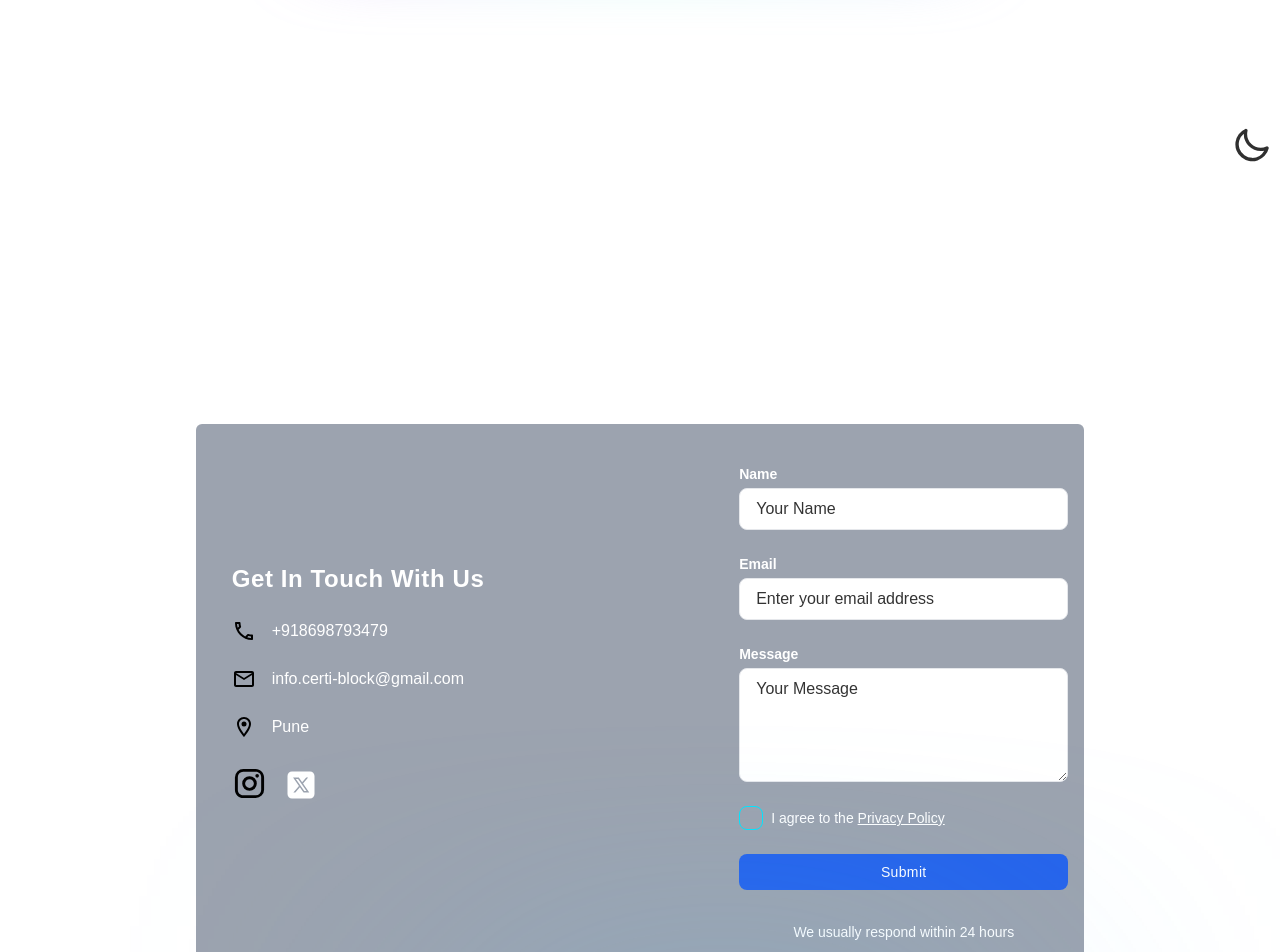
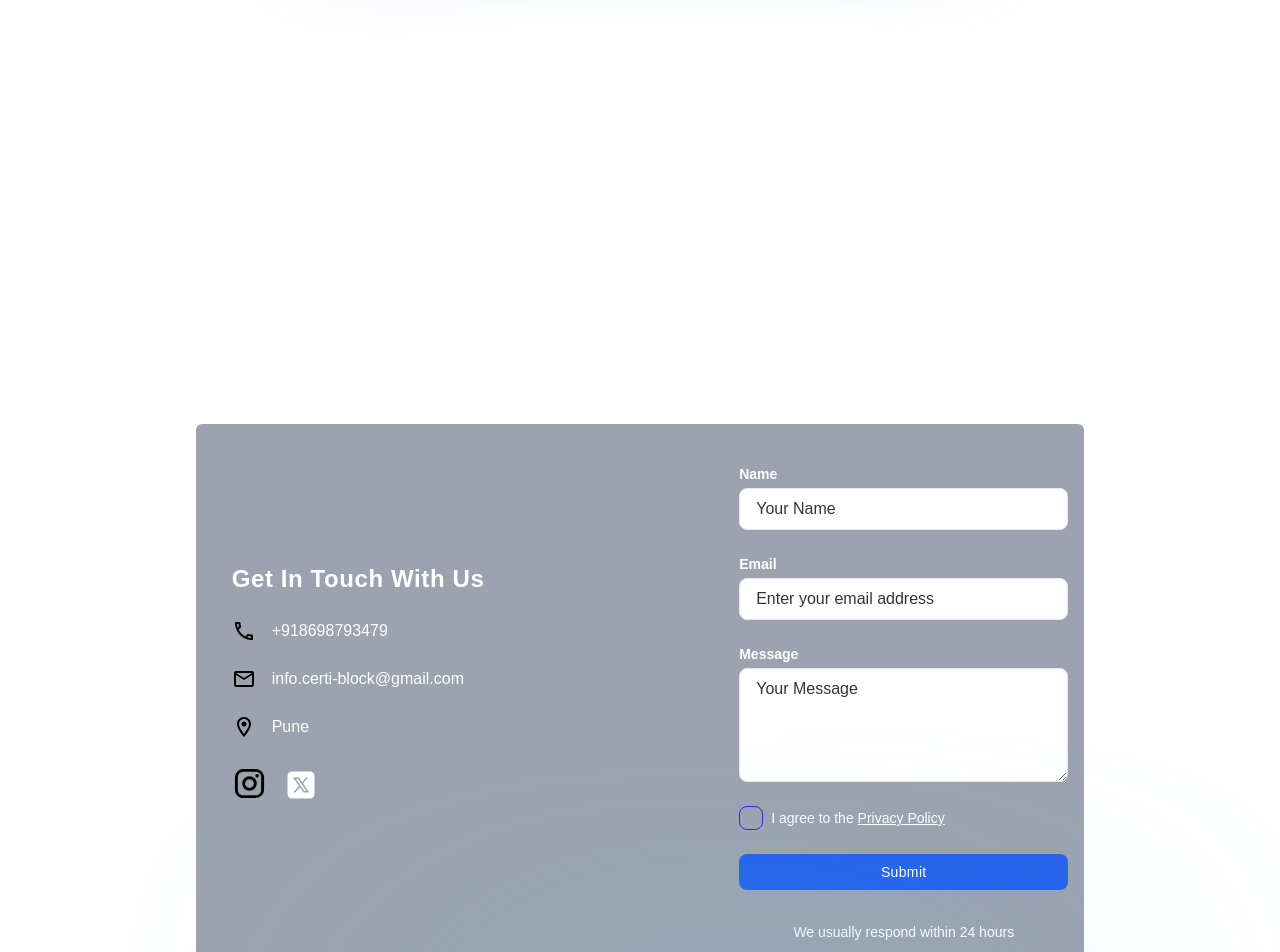
Before and after one commit to Nuthanmc/Grade-Chain, a Next.js app: page / in a window 1280 px wide. Shown: the part 620-1572 px from the top of the page. Built offline with nearby package versions, Linux system fonts and the light colour scheme; a web font is replaced by a local one.

Commit message:
Remove ThemeToggle component

```diff
--- a/app/admin-login/page.js
+++ b/app/admin-login/page.js
@@ -1,5 +1,5 @@
 "use client";
-import ThemeToggle from "@/components/ThemeToggle";
+
 import { motion } from "framer-motion";
 import Image from "next/image";
 import React from "react";
@@ -32,7 +32,7 @@ const AdminLogin = () => {
       exit="exit"
       variants={variants}
     >
-      <ThemeToggle />
+
       <section class="h-screen">
         <div class="flex justify-end">
           <div class="text-center lg:text-left m-2   absolute">
--- a/app/admin/page.js
+++ b/app/admin/page.js
@@ -13,7 +13,6 @@ import {
   setDoc,
 } from "firebase/firestore";
 import db from "@/config/firebase";
-import ThemeToggle from "@/components/ThemeToggle";
 
 const CreateInstitutes = () => {
   const [formData, setFormData] = useState({
@@ -237,7 +236,6 @@ const CreateInstitutes = () => {
       </div>
       {/* MAIN CONTENT */}
       <div className="w-full">
-        <ThemeToggle />
         <div className="flex mt-10 items-center justify-center">
           <div className="overflow-x-auto">
             <h3 className="text-md sm:text-xl dark:text-white text-gray-900 capitalize p-3 flex items-center">
--- a/app/globals.css
+++ b/app/globals.css
@@ -181,7 +181,7 @@ body {
 }
 
 /* CSS code */
-html[data-theme="dark-theme"] {
+@media (prefers-color-scheme: dark) {
   .MuiSvgIcon-root,
   .MuiTablePagination-selectLabel,
   .MuiTablePagination-displayedRows {
@@ -189,7 +189,7 @@ html[data-theme="dark-theme"] {
   }
 }
 
-html[data-theme="light-theme"] {
+@media (prefers-color-scheme: light) {
   .MuiSvgIcon-root,
   .MuiTablePagination-selectLabel,
   .MuiTablePagination-displayedRows {
--- a/app/institutes/page.js
+++ b/app/institutes/page.js
@@ -5,7 +5,7 @@ import InstituteHero from "@/components/InstituteHero";
 import { doc, getDoc, updateDoc } from "firebase/firestore";
 import db from "@/config/firebase";
 import toast from "react-hot-toast";
-import ThemeToggle from "@/components/ThemeToggle";
+
 
 const InstitutesPage = () => {
   const [institute, setInstitute] = useState([]);
@@ -119,7 +119,7 @@ const InstitutesPage = () => {
   };
   return (
     <>
-      <ThemeToggle />
+
       <NavbarInstitutions
         institute={institute}
         editInstitute={editInstitute}
--- a/app/page.js
+++ b/app/page.js
@@ -4,14 +4,14 @@ import Navbar from "@/components/Navbar";
 import Hero from "@/components/Hero";
 import Footer from "@/components/Footer";
 import ContactUs from "@/components/ContactUs";
-import ThemeToggle from "@/components/ThemeToggle";
+
 
 export default function Home() {
   return (
     <>
       <Navbar />
       <Hero />
-      <ThemeToggle />
+
       <ContactUs />
       <Footer />
     </>
--- a/app/validate-certificate/page.js
+++ b/app/validate-certificate/page.js
@@ -1,5 +1,5 @@
 "use client";
-import ThemeToggle from "@/components/ThemeToggle";
+
 import { CertificateABI, certificateContractAddress } from "@/constants";
 import { Launch } from "@mui/icons-material";
 import { ethers } from "ethers";
@@ -67,7 +67,7 @@ const ValidateCertificates = () => {
 
   return (
     <div>
-      <ThemeToggle />
+
       {/* NAVBAR */}
       <nav className="navbar navbar-expand-lg flex items-center justify-between navbar-light bg-light">
         <button className="text-lg navbar-brand btn-ghost btn">
--- a/components/ThemeToggle.jsx
+++ /dev/null
@@ -1,61 +0,0 @@
-"use client";
-import React from "react";
-
-const ThemeToggle = () => {
-  const [theme, setTheme] = React.useState(
-    typeof window !== "undefined" && localStorage.getItem("theme")
-      ? localStorage.getItem("theme")
-      : "light-theme"
-  );
-
-  React.useEffect(() => {
-    if (typeof window !== "undefined") {
-      localStorage.setItem("theme", theme);
-      const localTheme = localStorage.getItem("theme");
-      document.querySelector("html").setAttribute("data-theme", localTheme);
-    }
-  }, [theme]);
-
-  const handleToggle = (e) => {
-    if (e.target.checked) {
-      setTheme("dark-theme");
-    } else {
-      setTheme("light-theme");
-    }
-  };
-
-  return (
-    <div
-      className={`absolute bottom-2 right-2`}
-    >
-      <label className="swap swap-rotate">
-        {/* this hidden checkbox controls the state */}
-        <input
-          type="checkbox"
-          onChange={handleToggle}
-          checked={theme === "light-theme" ? false : true}
-        />
-
-        {/* sun icon */}
-        <svg
-          className="swap-on fill-current w-10 h-10"
-          xmlns="http://www.w3.org/2000/svg"
-          viewBox="0 0 24 24"
-        >
-          <path d="M5.64,17l-.71.71a1,1,0,0,0,0,1.41,1,1,0,0,0,1.41,0l.71-.71A1,1,0,0,0,5.64,17ZM5,12a1,1,0,0,0-1-1H3a1,1,0,0,0,0,2H4A1,1,0,0,0,5,12Zm7-7a1,1,0,0,0,1-1V3a1,1,0,0,0-2,0V4A1,1,0,0,0,12,5ZM5.64,7.05a1,1,0,0,0,.7.29,1,1,0,0,0,.71-.29,1,1,0,0,0,0-1.41l-.71-.71A1,1,0,0,0,4.93,6.34Zm12,.29a1,1,0,0,0,.7-.29l.71-.71a1,1,0,1,0-1.41-1.41L17,5.64a1,1,0,0,0,0,1.41A1,1,0,0,0,17.66,7.34ZM21,11H20a1,1,0,0,0,0,2h1a1,1,0,0,0,0-2Zm-9,8a1,1,0,0,0-1,1v1a1,1,0,0,0,2,0V20A1,1,0,0,0,12,19ZM18.36,17A1,1,0,0,0,17,18.36l.71.71a1,1,0,0,0,1.41,0,1,1,0,0,0,0-1.41ZM12,6.5A5.5,5.5,0,1,0,17.5,12,5.51,5.51,0,0,0,12,6.5Zm0,9A3.5,3.5,0,1,1,15.5,12,3.5,3.5,0,0,1,12,15.5Z" />
-        </svg>
-
-        {/* moon icon */}
-        <svg
-          className="swap-off fill-current w-10 h-10"
-          xmlns="http://www.w3.org/2000/svg"
-          viewBox="0 0 24 24"
-        >
-          <path d="M21.64,13a1,1,0,0,0-1.05-.14,8.05,8.05,0,0,1-3.37.73A8.15,8.15,0,0,1,9.08,5.49a8.59,8.59,0,0,1,.25-2A1,1,0,0,0,8,2.36,10.14,10.14,0,1,0,22,14.05,1,1,0,0,0,21.64,13Zm-9.5,6.69A8.14,8.14,0,0,1,7.08,5.22v.27A10.15,10.15,0,0,0,17.22,15.63a9.79,9.79,0,0,0,2.1-.22A8.11,8.11,0,0,1,12.14,19.73Z" />
-        </svg>
-      </label>
-    </div>
-  );
-};
-
-export default ThemeToggle;
--- a/tailwind.config.js
+++ b/tailwind.config.js
@@ -15,32 +15,6 @@ module.exports = {
   },
   plugins: [require("daisyui")],
   daisyui: {
-    themes: [
-      {
-        "light-theme": {
-          primary: "#00e7ff",
-          secondary: "#ff00de",
-          accent: "#0069d6",
-          neutral: "#2d211d",
-          "base-100": "#ffffff",
-          info: "#00aeff",
-          success: "#00a361",
-          warning: "#e99000",
-          error: "#ff7b99",
-        },
-        "dark-theme": {
-          primary: "#0073e5",
-          secondary: "#00a7bf",
-          accent: "#0036ec",
-          neutral: "#281b34",
-          "base-100": "#171717",
-          info: "#41b6ff",
-          success: "#5feb57",
-          warning: "#ffc700",
-          error: "#ff0a49",
-        },
-      },
-    ],
-    darkTheme: "night",
+    themes: ["light", "dark"],
   },
 };
```
Also changed, not shown: app/aboutus/page.js (+0 -147 lines).
